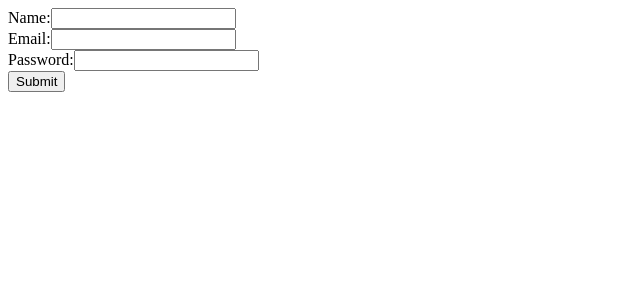
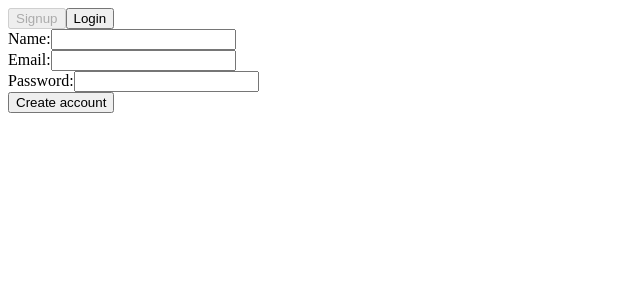
Before and after one commit to Lalitchaudhary01/machine-coding-round-practice, a Next.js app: page /validation in a window 1280 px wide. Shown: the top 300 px of the page, without its empty margins (0-640 px from the left). Built offline with nearby package versions, Linux system fonts and the light colour scheme.

Commit message:
sign up from

```diff
--- a/app/validation/page.tsx
+++ b/app/validation/page.tsx
@@ -2,6 +2,8 @@
 import React from "react";
 
 const FormValidation = () => {
+  const [mode, setMode] = React.useState<"login" | "signup">("signup");
+
   const [form, setForm] = React.useState({
     name: "",
     email: "",
@@ -18,7 +20,7 @@ const FormValidation = () => {
     e.preventDefault();
     setErrors({ name: "", email: "", password: "" });
 
-    const response = await fetch("/api/form", {
+    const response = await fetch(`/api/${mode}`, {
       method: "POST",
       headers: { "Content-Type": "application/json" },
       body: JSON.stringify(form),
@@ -27,20 +29,28 @@ const FormValidation = () => {
     const data = await response.json();
 
     if (!response.ok) {
-      setErrors({
-        name: data.error?.includes("Name") ? data.error : "",
-        email: data.error?.includes("email") ? data.error : "",
-        password: data.error?.includes("Password") ? data.error : "",
-      });
+      alert(data.error || "Something went wrong");
     } else {
-      setErrors({ name: "", email: "", password: "" });
-      alert("Form submitted successfully!");
+      alert(data.message);
+      setForm({ name: "", email: "", password: "" });
     }
   };
 
   return (
     <div>
+      {/* Toggle */}
+      <div>
+        <button onClick={() => setMode("signup")} disabled={mode === "signup"}>
+          Signup
+        </button>
+        <button onClick={() => setMode("login")} disabled={mode === "login"}>
+          Login
+        </button>
+      </div>
+
       <form onSubmit={handleSubmit}>
+        {/* name only visible on signup */}
+        {mode === "signup" && (
           <div>
             <label>Name:</label>
             <input
@@ -50,6 +60,7 @@ const FormValidation = () => {
             />
             {errors.name && <p>{errors.name}</p>}
           </div>
+        )}
 
         <div>
           <label>Email:</label>
@@ -71,7 +82,9 @@ const FormValidation = () => {
           {errors.password && <p>{errors.password}</p>}
         </div>
 
-        <button type="submit">Submit</button>
+        <button type="submit">
+          {mode === "signup" ? "Create account" : "Login"}
+        </button>
       </form>
     </div>
   );
```
Lines whose indentation alone changed are shown as unchanged.
